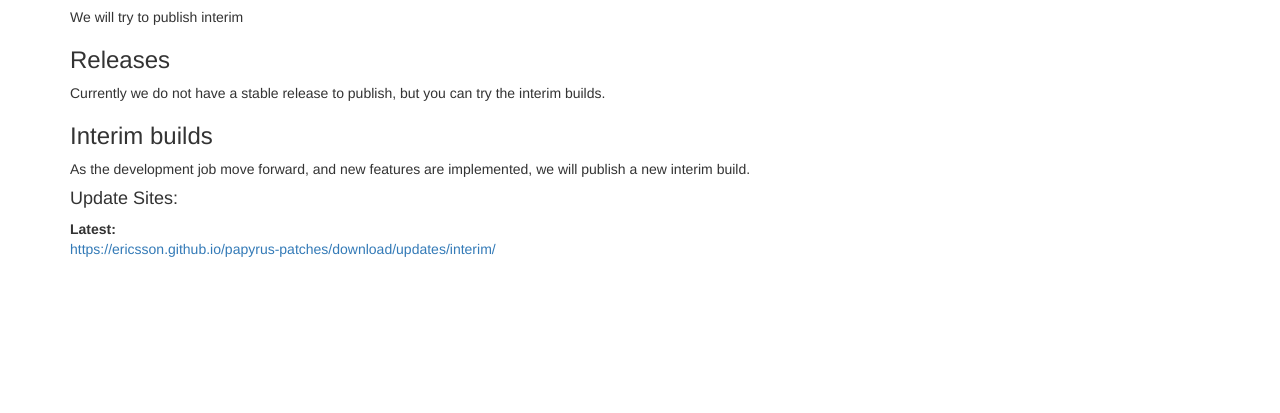
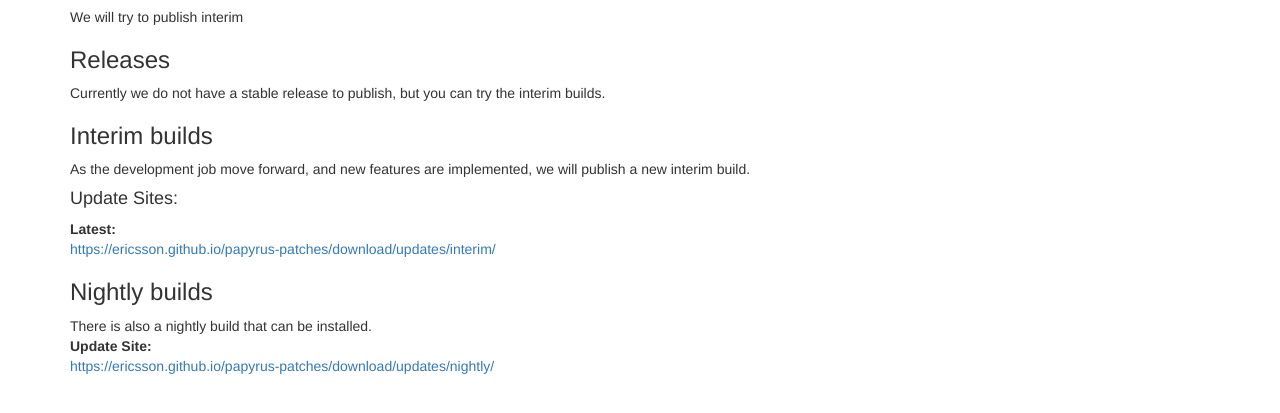
Before and after one commit to Ericsson/papyrus-patches, a plain HTML site: page download.html in a window 1280 px wide. Shown: the part 133-546 px from the top of the page. Drawn offline with Linux system fonts and the light colour scheme.

Commit message:
Adding nightly build link in the web site

```diff
--- a/download.html
+++ b/download.html
@@ -50,6 +50,14 @@
             https://ericsson.github.io/papyrus-patches/download/updates/interim/
             </a> </dd>
       </dl>
+      <h3>Nightly builds</h3>
+      There is also a nightly build that can be installed.
+      <dl>
+        <dt>Update Site:</dt>
+        <dd>
+        	<a href="download/updates/nightly/">https://ericsson.github.io/papyrus-patches/download/updates/nightly/</a>
+        </dd>
+      </dl>
     </div>
 
   </body>
```
